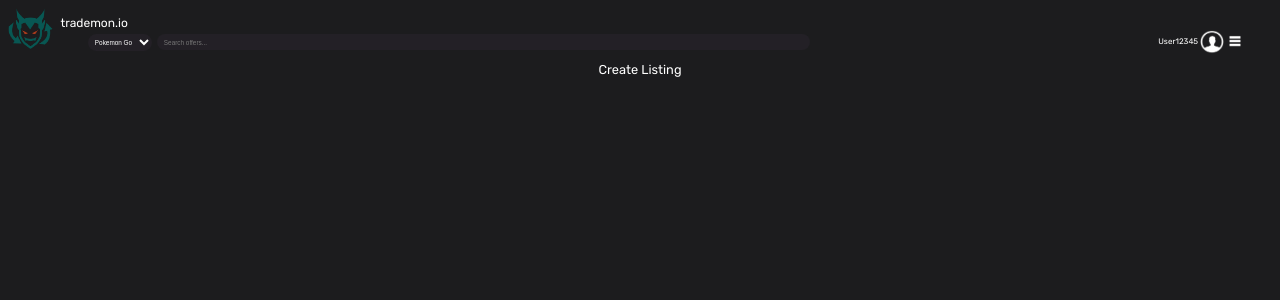
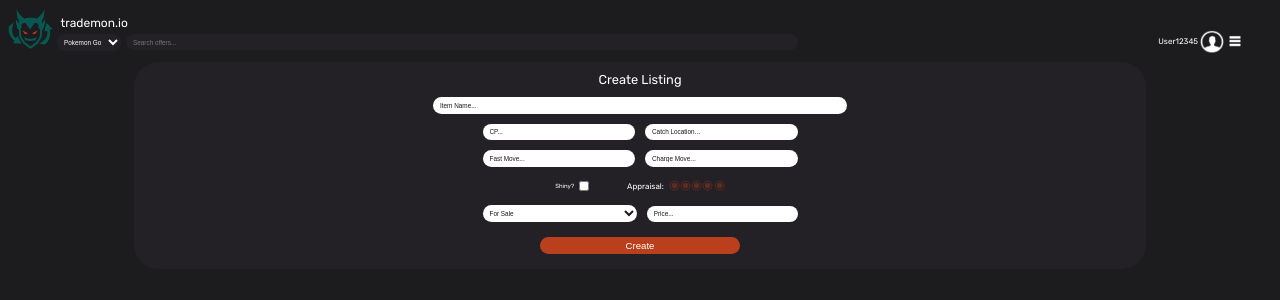
Before and after one commit to gsjuradog/trademon, a React (Create React App) app in the folder client/trademon/: page /create-listing in a window 1280 px wide. Shown: the top 300 px of the page. Built offline with nearby package versions, Linux system fonts and the light colour scheme.

Commit message:
feat(implemented offer form): implemented Offer Form
Implemented Offer Form

fix #36

```diff
--- a/client/trademon/src/components/formComponents/createListingForm.tsx
+++ b/client/trademon/src/components/formComponents/createListingForm.tsx
@@ -1,13 +1,59 @@
 import React from 'react'
 import SearchBar from '../navComponents/searchComponents/searchBarComponent'
-import '../../styling/containers.scss'
+import '../../styling/forms.scss'
+import UserRatingComponent from '../ratingComponents/userRatingComponent';
 
 export default function CreateListingForm() {
+
+  const handleFormChange = (event: React.FormEvent<HTMLFormElement>) => {
+    const target = event.target as HTMLInputElement;
+    const name = target.name;
+    if (name === 'item-name') {
+
+    }
+  }
+
+  const formSubmitHandler = async (event: React.FormEvent<HTMLFormElement>) => {
+    event.preventDefault();
+  }
+
   return (
     <div>
       <SearchBar></SearchBar>
-      <div className="menu-title">
-        Create Listing
+      <div className="form-spacer">
+        <form
+          className="form-container" onSubmit={formSubmitHandler}
+          onChange={handleFormChange} spellCheck="false"
+        >
+          <div className="form-title">
+            Create Listing
+          </div>
+          <input name="item-name" type="text" className="form-input" value="Item Name..."></input>
+          <div className="horiz-input-box">
+            <input name="CP" type="text" className="form-input" value="CP..."></input>
+            <input name="catch-location" type="text" className="form-input" value="Catch Location..."></input>
+          </div>
+          <div className="horiz-input-box">
+            <input name="fast-move" type="text" className="form-input" value="Fast Move..."></input>
+            <input name="charge-move" type="text" className="form-input" value="Charge Move..."></input>
+          </div>
+          <div className="form-appraisal-box">
+            <div className="small-text">
+              Shiny?
+            </div>
+            <input type="checkbox" className="shiny-checkbox"/>
+            <div className="half-em-font">Appraisal: </div>
+            <UserRatingComponent />
+          </div>
+          <div className="horiz-input-box">
+            <select className="trade-dropdown">
+              <option value="For Sale">For Sale</option>
+              <option value="For Trade">For Trade</option>
+            </select>
+            <input name="price" type="text" className="form-input" value="Price..."></input>
+          </div>
+          <button className="submit__btn" value="NameHEREE">Create</button>
+        </form>
       </div>
     </div>
   )
--- a/client/trademon/src/styling/forms.scss
+++ b/client/trademon/src/styling/forms.scss
@@ -1,27 +1,82 @@
-:root {
-  --color-primary: #075F59;
-  --color-secondary: #BA3F1D;
-  --color-grey-pop: #232026;
-  --color-grey-bg: #1c1c1e;
-  --color-text: #ffffff;
+$colorPrimary: #075f59;
+$colorSecondary: #ba3f1d;
+$colorGreyPop: #232026;
+$colorGreyBg: #1c1c1e;
+$colorText: #ffffff;
+$colorShadowLight: rgba(48, 48, 48, 0.85);
+$colorShadowDark: rgba(0, 0, 0, 0.65);
+
+.form-spacer {
+  max-width: 100%;
+  display: flex;
+  justify-content: center;
+}
+
+.form-container {
+  width: 80%;
+  display: flex;
+  flex-direction: column;
+  align-items: center;
+  background-color: $colorGreyPop;
+  border-radius: 25px;
+}
+
+.form-title {
+  font-size: .8em;
+  width: 100%;
+  text-align: center;
+  margin-top: 10px;
+}
+
+.form-input {
+  background-color: $colorText;
+  color: $colorGreyBg;
+  margin-top: 10px;
+  margin-right: 5px;
+  margin-left: 5px;
+  min-width: 75px;
+  width: 50%;
+  max-width: 400px;
+}
+
+.horiz-input-box {
+  display: flex;
+  justify-content: center;
+  align-items: center;
+  width: 100%;
+  max-width: 325px;
+}
+
+.form-appraisal-box {
+  display: flex;
+  max-width: 200px;
+  align-items: center;
+  margin-top: 10px;
+}
+
+.half-em-font {
+  font-size: .5em;
+  margin-right: 5px;
+}
+
+.trade-dropdown {
+  background-color: $colorText;
+  color: $colorGreyBg;
+  margin-bottom: -10px;
+  width: 56%;
+  margin-right: 5px;
+  margin-left: 5px;
+  min-width: 75px;
 }
 
 .submit__btn {
-  cursor: pointer;
-  width: 30%;
-  padding: 8px;
-  color: var(--color-primary);
-  font-weight: 600;
-  outline: none;
-  background-color: var(--color-secondary);
-  border: 2px solid var(--color-primary);
-  margin-top: 2em;
-  margin-bottom: 2em;
-  border-radius: 5px;
+  background-color: $colorSecondary;
+  font-size: .6em;
+  width: 200px;
+  margin: 15px 0px;
 }
 
 .submit__btn:hover {
-  color: var(--color-secondary);
-  background-color: var(--color-primary);
-  border: 1px solid var(--color-secondary);
+  background-color: $colorText;
+  color: $colorSecondary;
 }
--- a/client/trademon/src/styling/navs.scss
+++ b/client/trademon/src/styling/navs.scss
@@ -46,7 +46,7 @@ $colorShadowDark: rgba(0, 0, 0, 0.65);
   padding-left: 8px;
 }
 .filters-box {
-  margin-left: 6%;
+  margin-left: 45px;
   display: flex;
   justify-content: flex-start;
   align-items: center;
```
